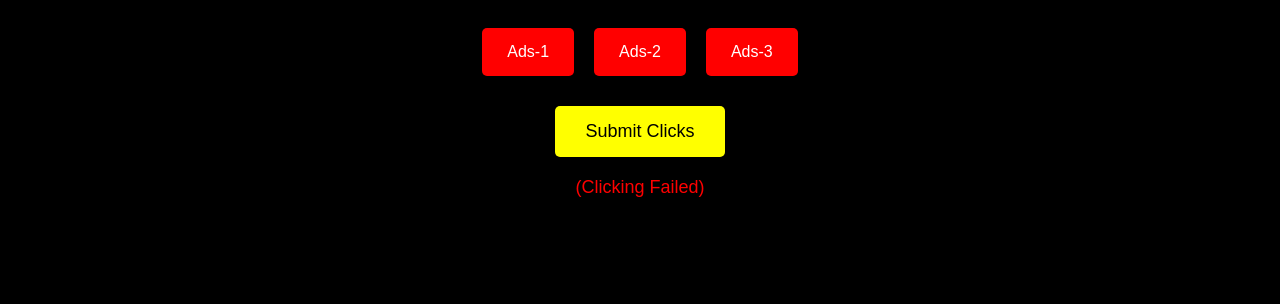
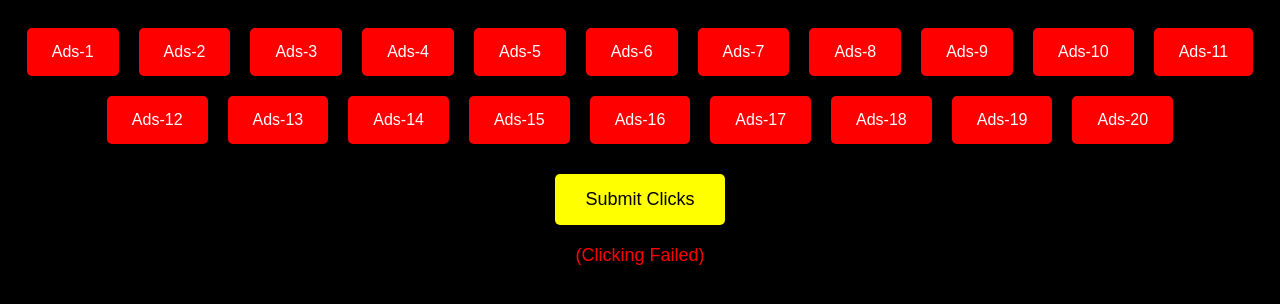
Before and after one commit to adsmarketingnow/Ads-clicking, a plain HTML site: page index.html in a window 1280 px wide. Both pictures are taken after a click on the button "Submit Clicks". Drawn offline with Linux system fonts and the light colour scheme.

Commit message:
Update index.html

```diff
--- a/index.html
+++ b/index.html
@@ -52,7 +52,7 @@
 </head>
 <body>
     <div id="ads-container">
-        <!-- Generate 3 Ads Buttons -->
+        <!-- Generate 20 Ads Buttons -->
         <div id="ads-buttons"></div>
     </div>
     <button class="confirm-btn" id="confirmBtn">Submit Clicks</button>
@@ -63,14 +63,14 @@
 
         // Generate Ads buttons dynamically
         const adsContainer = document.getElementById('ads-buttons');
-        for (let i = 1; i <= 3; i++) {
+        for (let i = 1; i <= 20; i++) {
             const btn = document.createElement('button');
             btn.classList.add('btn');
             btn.textContent = `Ads-${i}`;
             btn.onclick = function() {
                 clickedAds++;
                 // Open the link for each ad click
-                window.open("https://coinpayu.com", "_blank");
+                window.open("https://sawutser.top/4/9320136", "_blank");
             };
             adsContainer.appendChild(btn);
         }
@@ -79,7 +79,7 @@
         const confirmBtn = document.getElementById('confirmBtn');
         confirmBtn.onclick = function() {
             const message = document.getElementById('message');
-            if (clickedAds < 3) {
+            if (clickedAds < 20) {
                 message.textContent = "(Clicking Failed)";
                 message.classList.add('error');
                 message.classList.remove('success');
```
